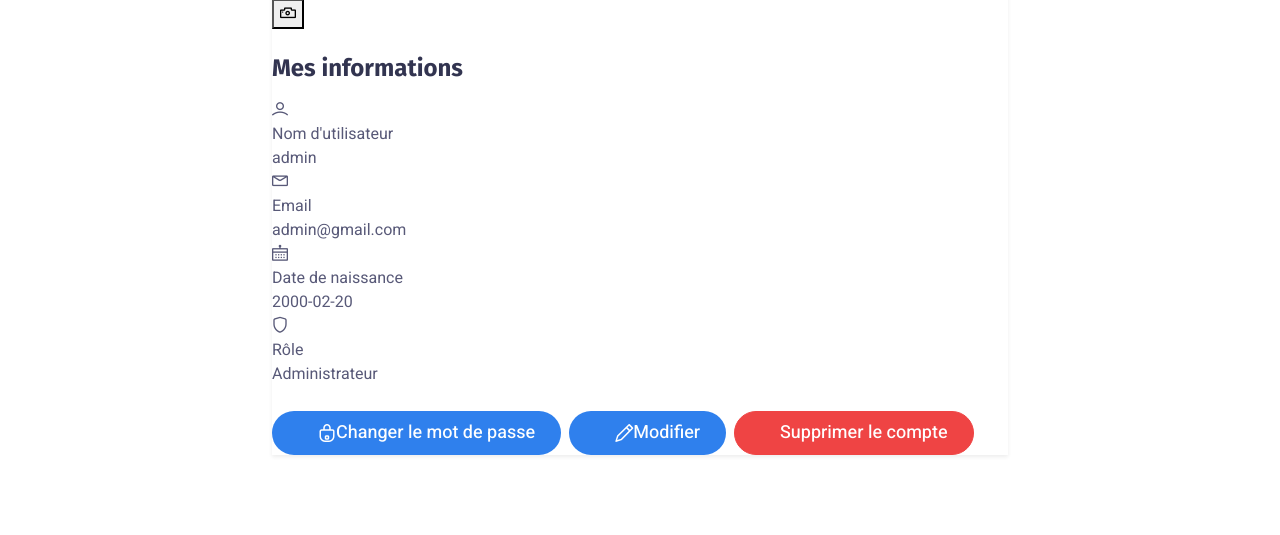
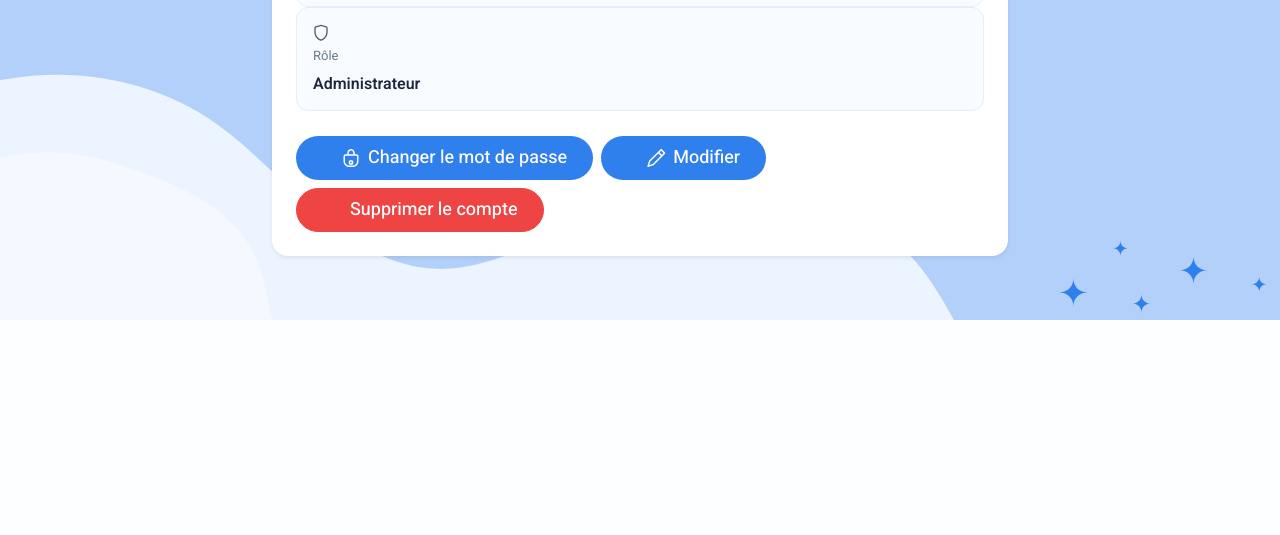
Before and after one commit to medoussemaboussida/Django_TheStarks_5TWIN7, a Django app: page /profile/ in a window 1280 px wide. Shown: the part 826-1361 px from the top of the page. After the commit the page ends 1146 px from the top, so only its background shows below. Run offline with Django 5.2, Linux system fonts and the light colour scheme; a user stored in the database is signed in; data comes from the database, SQL or seed files in the repository; both versions use the stored data as it was after the commit; some libraries are stand-ins or nearby versions.

Commit message:
fix css profile

```diff
--- /dev/null
+++ b/static/frontend/assets/css/profile.css
@@ -0,0 +1,91 @@
+/* Profile page custom styles to match Lindy/Frontend theme */
+html, body { height: 100%; }
+.profile-hero { padding-top: 0; margin-bottom: 0; }
+.profile-hero .header-6 { position: relative; z-index: 5; margin-bottom: 0; }
+/* Apply the home background across the entire page */
+.profile-page {
+  background-color: #f5f9ff;
+  background-image: url('/static/frontend/assets/img/hero/hero-5/hero-bg.svg');
+  background-repeat: no-repeat;
+  background-position: top center;
+  background-size: cover;
+  background-attachment: fixed; /* ensure it spans full height while scrolling */
+  min-height: 100vh;
+}
+/* Make header/nav transparent on the profile page so background is visible */
+.profile-page .navbar-area { background: transparent !important; box-shadow: none !important; }
+.profile-page .header-6 { background: transparent; }
+.profile-page .hero-section-wrapper-5 { background: transparent; }
+/* Keep hero wrapper compact without its own background to avoid double layer */
+.profile-hero-bg { padding: 16px 0 24px 0; }
+/* Bring profile content closer and overlap onto hero */
+.profile-section { padding-top: 0; padding-bottom: 64px; margin-top: -140px; position: relative; z-index: 6; }
+/* Ensure profile card overlaps hero */
+.profile-card {
+  margin-top: -40px;
+  position: relative;
+  z-index: 2;
+}
+/* Make sure modals are above any hero/navbar overlays */
+.modal { z-index: 1060 !important; }
+.modal-backdrop { z-index: 1050 !important; }
+/* Reduce the built-in hero vertical spacing from the Lindy kit on this page */
+.profile-hero .hero-section.hero-style-5 { padding-top: 0; padding-bottom: 10px; }
+.profile-hero-bg { padding: 4px 0 8px 0; }
+.profile-hero .hero-content-wrapper h2 { margin: 0; line-height: 1.2; }
+
+.profile-card { background: #fff; border-radius: 16px; padding: 24px; box-shadow: 0 10px 30px rgba(0,0,0,0.06); max-width: 860px; margin: 0 auto; }
+.profile-header { gap: 18px; border-bottom: 1px solid #eef2f7; padding-bottom: 16px; }
+.profile-header .info { display: flex; flex-direction: column; justify-content: center; }
+.profile-header .name { font-size: 32px; font-weight: 800; color: #0f172a; }
+.profile-header .chips { margin-top: 6px; }
+.profile-header .chip { background: #f1f5ff; border: 1px solid #e2e8ff; color: #4154f1; }
+.profile-header .avatar-wrap{ position: relative; display: inline-block; }
+.profile-header .avatar-wrap::after{
+  content: "";
+  position: absolute; inset: -6px;
+  border-radius: 999px;
+  background: linear-gradient(135deg, rgba(67,97,238,0.25), rgba(67,97,238,0));
+  z-index: 0;
+}
+.profile-header .avatar {
+  width: 160px;
+  height: 160px;
+  object-fit: cover;
+  border-radius: 50%;
+  border: 4px solid #fff;
+  box-shadow: 0 10px 20px rgba(0,0,0,0.12), 0 2px 6px rgba(0,0,0,0.08);
+  position: relative; z-index: 1;
+}
+.profile-header .avatar-edit-btn{
+  position: absolute;
+  right: 6px; bottom: 6px;
+  width: 40px; height: 40px;
+  border-radius: 999px;
+  border: 0;
+  display: inline-flex; align-items: center; justify-content: center;
+  background: #3b82f6; color: #fff;
+  box-shadow: 0 6px 16px rgba(59,130,246,0.35);
+  transition: transform .15s ease, box-shadow .15s ease, background .15s ease;
+  z-index: 2;
+}
+.profile-header .avatar-edit-btn:hover{ transform: translateY(-1px); box-shadow: 0 10px 24px rgba(59,130,246,0.45); }
+.profile-header .avatar-edit-btn:active{ transform: translateY(0); }
+.profile-header .info h4 { font-weight: 700; margin-bottom: 4px; }
+.profile-header .info .muted { color: #6c7a91; font-size: 14px; }
+
+.info-item { background: #f8fbff; border: 1px solid #e6eefc; border-radius: 12px; padding: 14px 16px; height: 100%; }
+.info-item .label { display: block; color: #6c7a91; font-size: 13px; margin-bottom: 6px; }
+.info-item .value { font-weight: 600; font-size: 16px; color: #1d263a; }
+
+.actions .button { display: inline-flex; align-items: center; gap: 8px; }
+.actions .button.outline { background: transparent; border: 1px solid #d7e2ff; color: #1d263a; }
+
+/* Responsive tweaks */
+@media (max-width: 576px) {
+  .profile-header { flex-direction: column; align-items: flex-start; }
+  .profile-header .avatar { width: 120px; height: 120px; }
+}
+@media (max-width: 992px) {
+  .profile-section { margin-top: -90px; padding-bottom: 48px; }
+}
--- a/templates/frontend/profile.html
+++ b/templates/frontend/profile.html
@@ -13,7 +13,7 @@
     <link rel="stylesheet" href="{% static 'frontend/assets/css/tiny-slider.css' %}"/>
     <link rel="stylesheet" href="{% static 'frontend/assets/css/animate.css' %}"/>
     <link rel="stylesheet" href="{% static 'frontend/assets/css/lindy-uikit.css' %}"/>
-    <link rel="stylesheet" href="{% static 'frontend/assets/css/profile.css' %}"/>
+    <link rel="stylesheet" href="{% static 'frontend/assets/css/profile.css' %}?v={% now 'U' %}"/>
   </head>
   <body class="profile-page">
 
@@ -403,5 +403,19 @@
         }
       })();
     </script>
+    <script>
+      // Cleanup any lingering Bootstrap backdrops/classes after closing the modal
+      document.addEventListener('DOMContentLoaded', function(){
+        var cpModal = document.getElementById('changePasswordModal');
+        if(!cpModal) return;
+        cpModal.addEventListener('hidden.bs.modal', function(){
+          document.body.classList.remove('modal-open');
+          document.body.style.removeProperty('overflow');
+          document.body.style.removeProperty('paddingRight');
+          var backs = document.querySelectorAll('.modal-backdrop');
+          backs.forEach(function(b){ if(b && b.parentNode){ b.parentNode.removeChild(b); } });
+        });
+      });
+    </script>
   </body>
 </html>
```
Also changed, not shown: db.sqlite3, media/avatars/aziz_U6SkPLL.jpg (added), media/avatars/spring_0jeVrnN.png (added).
